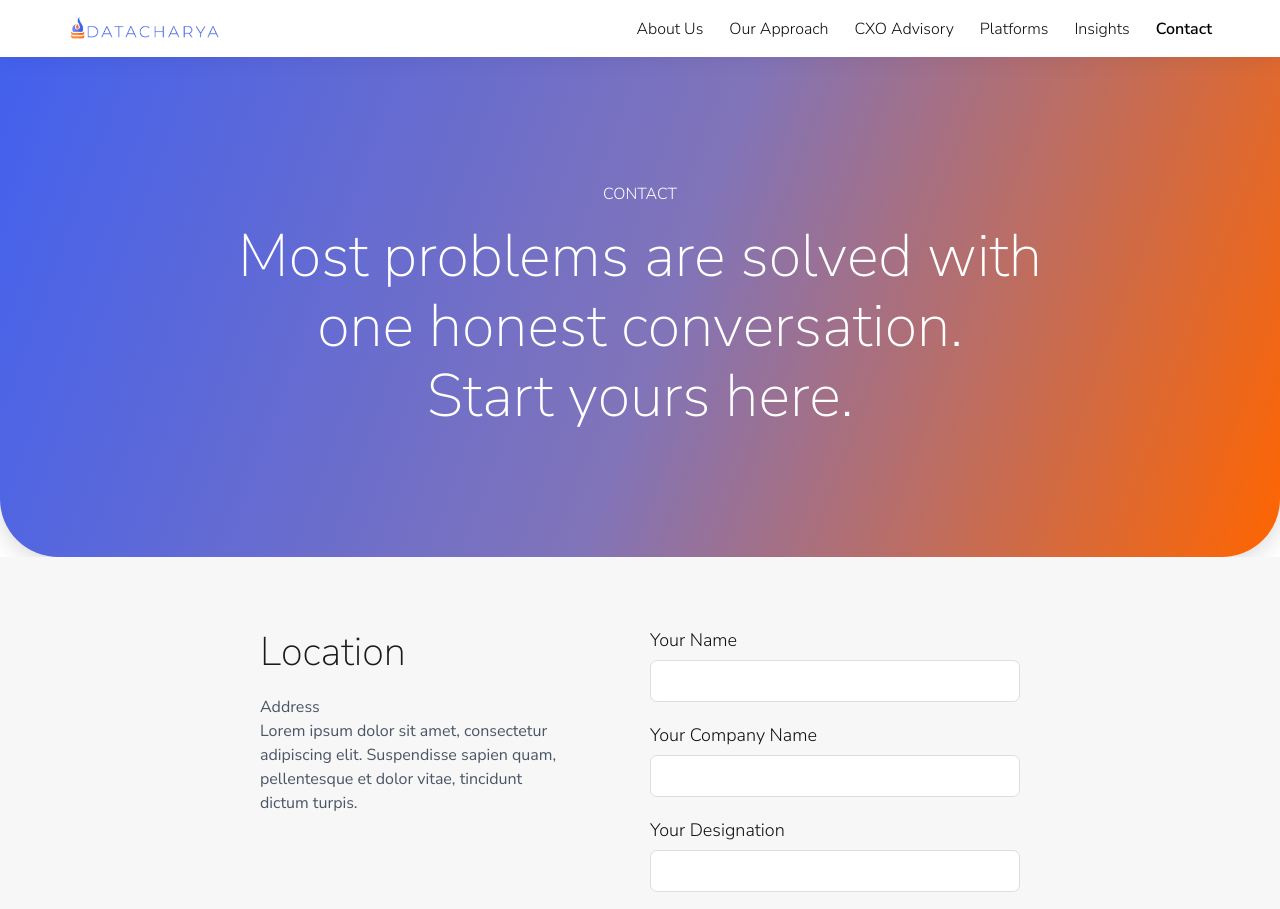
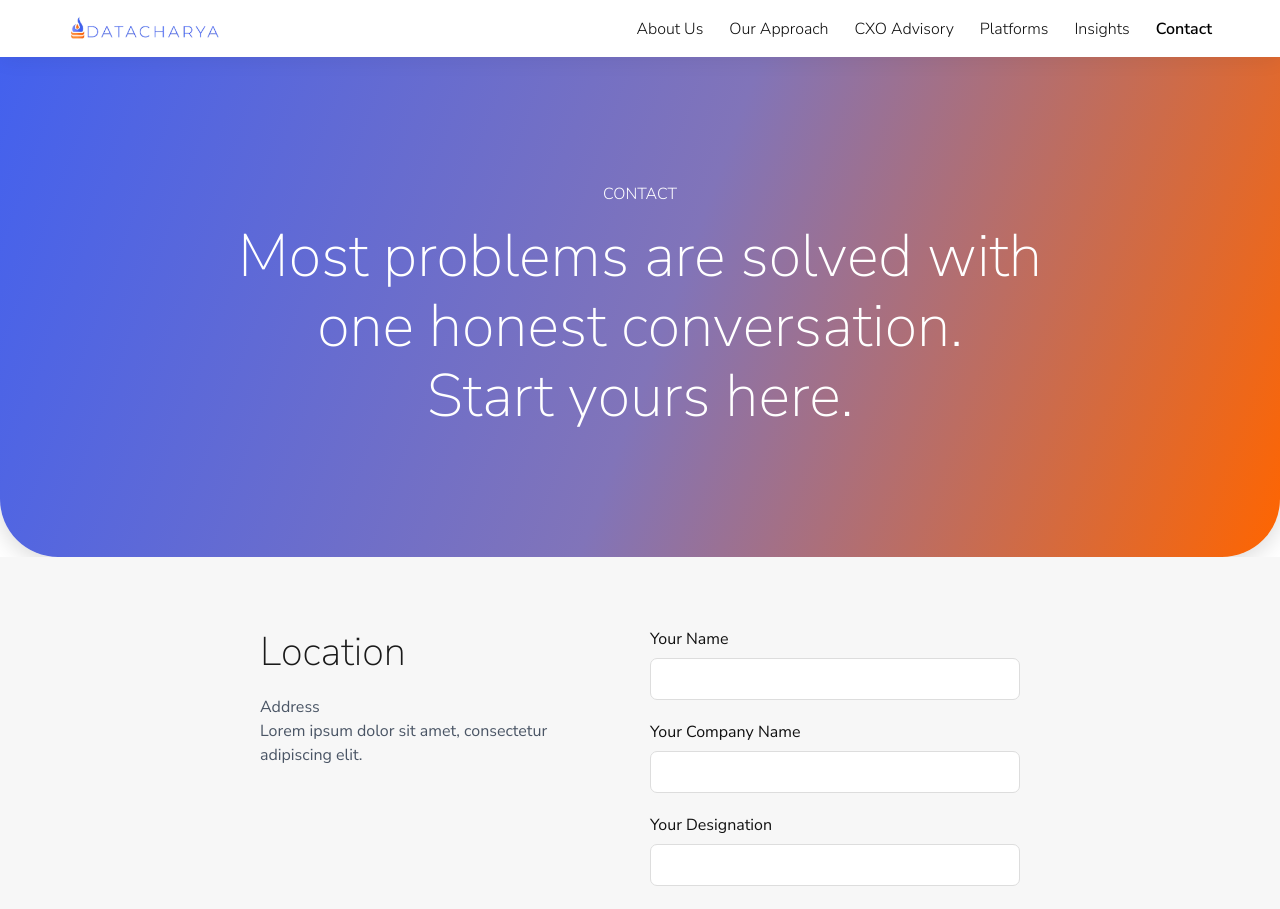
Before and after one commit to HuestormGit/datacharya-v2, a React (Vite) app in the folder frontend/: page /contactUs in a window 1280 px wide. Shown: the top 909 px of the page. Built offline with nearby package versions, Linux system fonts and the light colour scheme.

Commit message:
contact form add

```diff
--- a/frontend/package.json
+++ b/frontend/package.json
@@ -10,6 +10,7 @@
     "preview": "vite preview"
   },
   "dependencies": {
+    "@emailjs/browser": "^4.4.1",
     "@fortawesome/fontawesome-free": "^7.2.0",
     "axios": "^1.17.0",
     "bootstrap": "^5.3.8",
--- a/frontend/src/components/ContactForm/ContactForm.jsx
+++ b/frontend/src/components/ContactForm/ContactForm.jsx
@@ -1,39 +1,122 @@
+import { useState } from "react";
 import "./ContactForm.scss";
 
 const ContactForm = () => {
-  const handleSubmit = (event) => {
+  const [formData, setFormData] = useState({
+    name: "",
+    company: "",
+    designation: "",
+    problem: "",
+  });
+
+  const handleChange = (e) => {
+    setFormData({
+      ...formData,
+      [e.target.name]: e.target.value,
+    });
+  };
+
+  const handleSubmit = async (event) => {
     event.preventDefault();
+
+    try {
+      const response = await fetch(
+        "http://localhost:1337/api/contacts",
+        {
+          method: "POST",
+          headers: {
+            "Content-Type": "application/json",
+          },
+          body: JSON.stringify({
+            data: formData,
+          }),
+        }
+      );
+
+      const result = await response.json();
+
+      console.log(result);
+
+      if (response.ok) {
+        alert("Form submitted successfully!");
+
+        setFormData({
+          name: "",
+          company: "",
+          designation: "",
+          problem: "",
+        });
+      } else {
+        alert("Something went wrong.");
+      }
+    } catch (err) {
+      console.error(err);
+      alert("Server Error");
+    }
   };
 
   return (
     <section className="contact-form-section">
       <div className="container">
         <div className="contact-form-layout">
+
           <div className="contact-location">
             <h2 className="H240px">Location</h2>
+
             <p className="Paragrapha16">
-              Address<br/>
-              Lorem ipsum dolor sit amet, consectetur adipiscing elit. Suspendisse sapien quam, pellentesque et dolor vitae, tincidunt dictum turpis.
+              Address
+              <br />
+              Lorem ipsum dolor sit amet, consectetur adipiscing elit.
             </p>
           </div>
 
           <form className="contact-form" onSubmit={handleSubmit}>
-            <label htmlFor="contact-name" className="paragraph18px">Your Name</label>
-            <input id="contact-name" name="name" type="text" required />
 
-            <label htmlFor="contact-company" className="paragraph18px">Your Company Name</label>
-            <input id="contact-company" name="company" type="text" required />
+            <label>Your Name</label>
+            <input
+              type="text"
+              name="name"
+              value={formData.name}
+              onChange={handleChange}
+              required
+            />
 
-            <label htmlFor="contact-designation" className="paragraph18px">Your Designation</label>
-            <input id="contact-designation" name="designation" type="text" required />
+            <label>Your Company Name</label>
+            <input
+              type="text"
+              name="company"
+              value={formData.company}
+              onChange={handleChange}
+              required
+            />
 
-            <label htmlFor="contact-problem" className="paragraph18px">
+            <label>Your Designation</label>
+            <input
+              type="text"
+              name="designation"
+              value={formData.designation}
+              onChange={handleChange}
+              required
+            />
+
+            <label>
               State your current business problem briefly
             </label>
-            <textarea id="contact-problem" name="problem" rows="5" required />
 
-            <button type="submit" className="myButton">Submit&nbsp; →</button>
+            <textarea
+              rows="5"
+              name="problem"
+              value={formData.problem}
+              onChange={handleChange}
+              required
+            />
+
+            <button type="submit" className="myButton">
+              Submit →
+            </button>
+
           </form>
+
         </div>
       </div>
     </section>
```
Also changed, not shown: frontend/src/components/ContactForm/ContactForm1.jsx (added, +43 -0 lines), 1 other file (tests, documents, lock files or other folders).
